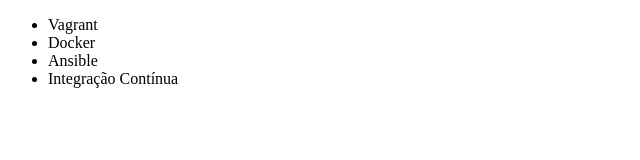
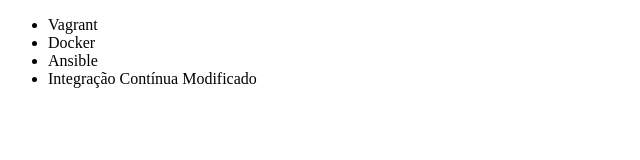
Before and after one commit to CarlosLiveira/alura-git, a plain HTML site: page index.html in a window 1280 px wide. Shown: the full height of the page, 0-640 px from the left. Drawn offline with Linux system fonts and the light colour scheme.

Commit message:
Acrescentado a palavra Modificado após a palavra Contínua

```diff
--- a/index.html
+++ b/index.html
@@ -9,7 +9,7 @@
         <li>Vagrant</li>
         <li>Docker</li>
         <li>Ansible</li>
-        <li>Integração Contínua</li>
+        <li>Integração Contínua Modificado</li>
     </ul>
 </body>
 </html>
```
